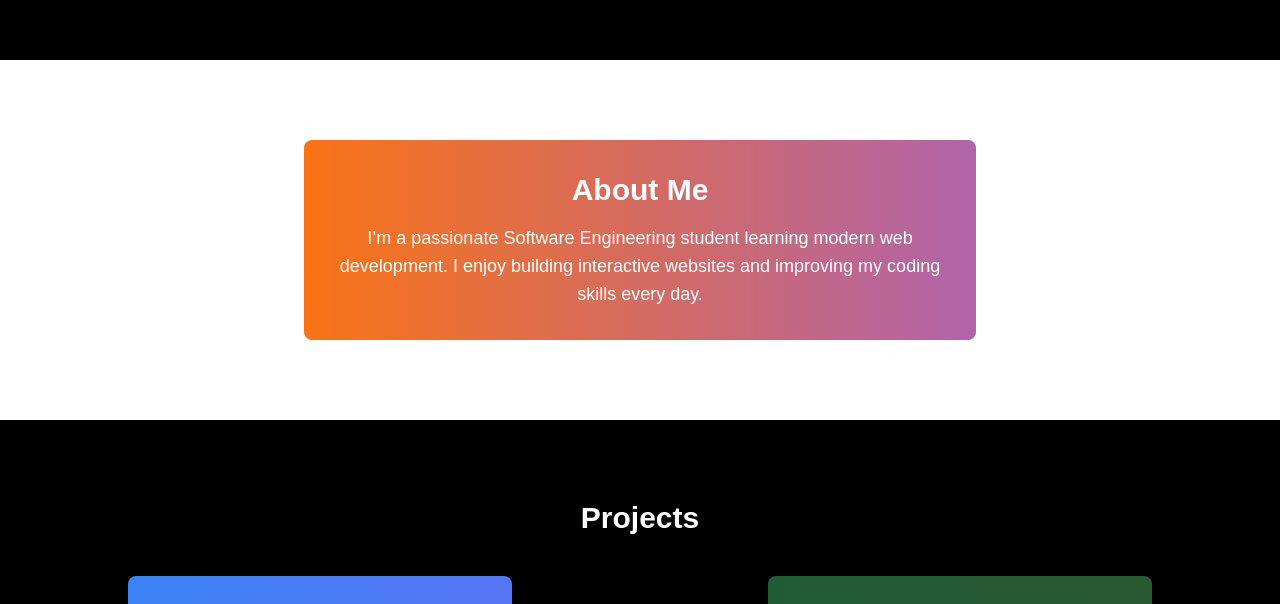
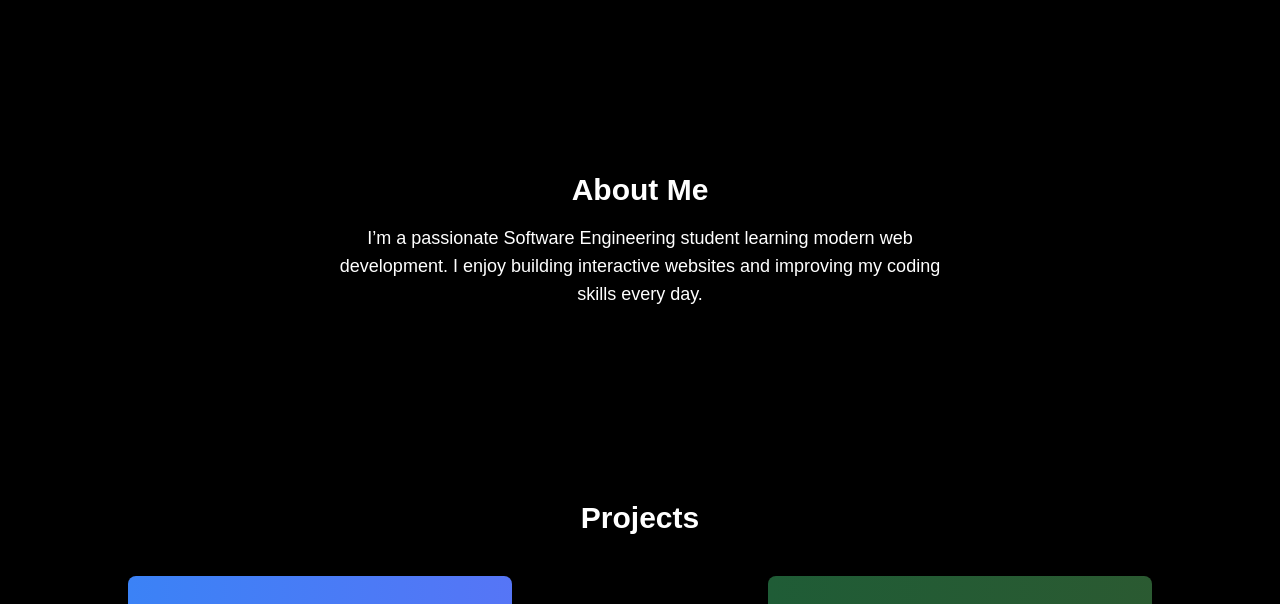
Before and after one commit to sameer890678/portfolio, a Next.js app: page / in a window 1280 px wide. Shown: the part 740-1344 px from the top of the page. Built offline with nearby package versions, Linux system fonts and the light colour scheme.

Commit message:
removing hover

```diff
--- a/app/page.tsx
+++ b/app/page.tsx
@@ -49,8 +49,8 @@ export default function Home() {
       </section>
 
       {/* About Section */}
-<section className="py-20 px-4 bg-white flex justify-center">
-  <div className="max-w-2xl text-center p-8 rounded-lg text-white about-hover">
+<section className="py-20 px-4 bg-grey-800 flex justify-center">
+  <div className="max-w-2xl text-center p-8 rounded-lg text-white">
     <h2 className="text-3xl font-bold mb-4">About Me</h2>
     <p className="text-lg">
       I’m a passionate Software Engineering student learning modern web development.
```
